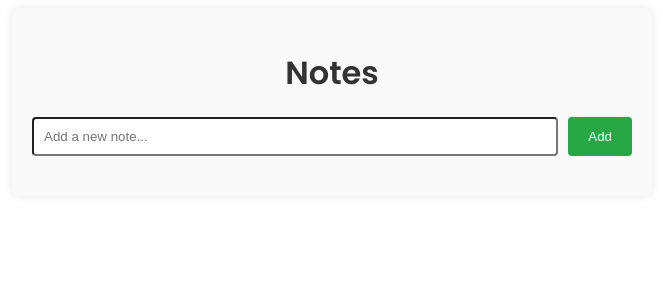
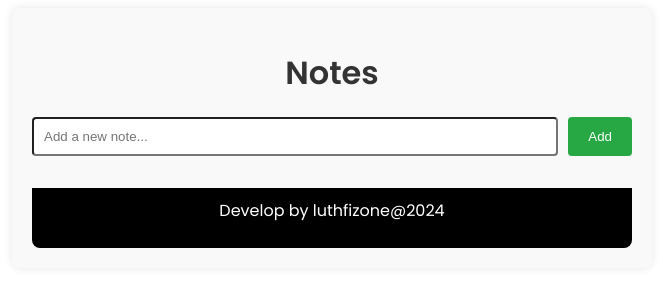
Before and after one commit to luthfizone/note-app, a React (Vite) app: page / in a window 1280 px wide. Shown: the top 300 px of the page, without its empty margins (308-971 px from the left). Built offline with nearby package versions, Linux system fonts and the light colour scheme.

Commit message:
feat: add footer for copyright

```diff
--- a/src/App.jsx
+++ b/src/App.jsx
@@ -36,6 +36,7 @@ function App() {
       <Header />
       <InputNotes addNote={addNote} />
       <NotesList notes={notes} removeNote={removeNote} />
+      <Footer />
     </div>
   );
 }
@@ -129,4 +130,8 @@ NotesList.propTypes = {
   removeNote: PropTypes.func.isRequired,
 };
 
+function Footer() {
+  return <span className="footer">Develop by luthfizone@2024</span>;
+}
+
 export default App;
--- a/src/index.css
+++ b/src/index.css
@@ -71,3 +71,17 @@ button {
 .done-button:hover {
   background-color: #b82d3b;
 }
+
+/* footer */
+
+.footer {
+  margin-top: 2rem;
+  display: block;
+  color: white;
+  padding: 10px 0;
+  background-color: black;
+  border-radius: 0 0 8px 8px;
+  text-align: center;
+  height: 5vh;
+  font-family: "Poppins", serif;
+}
```
